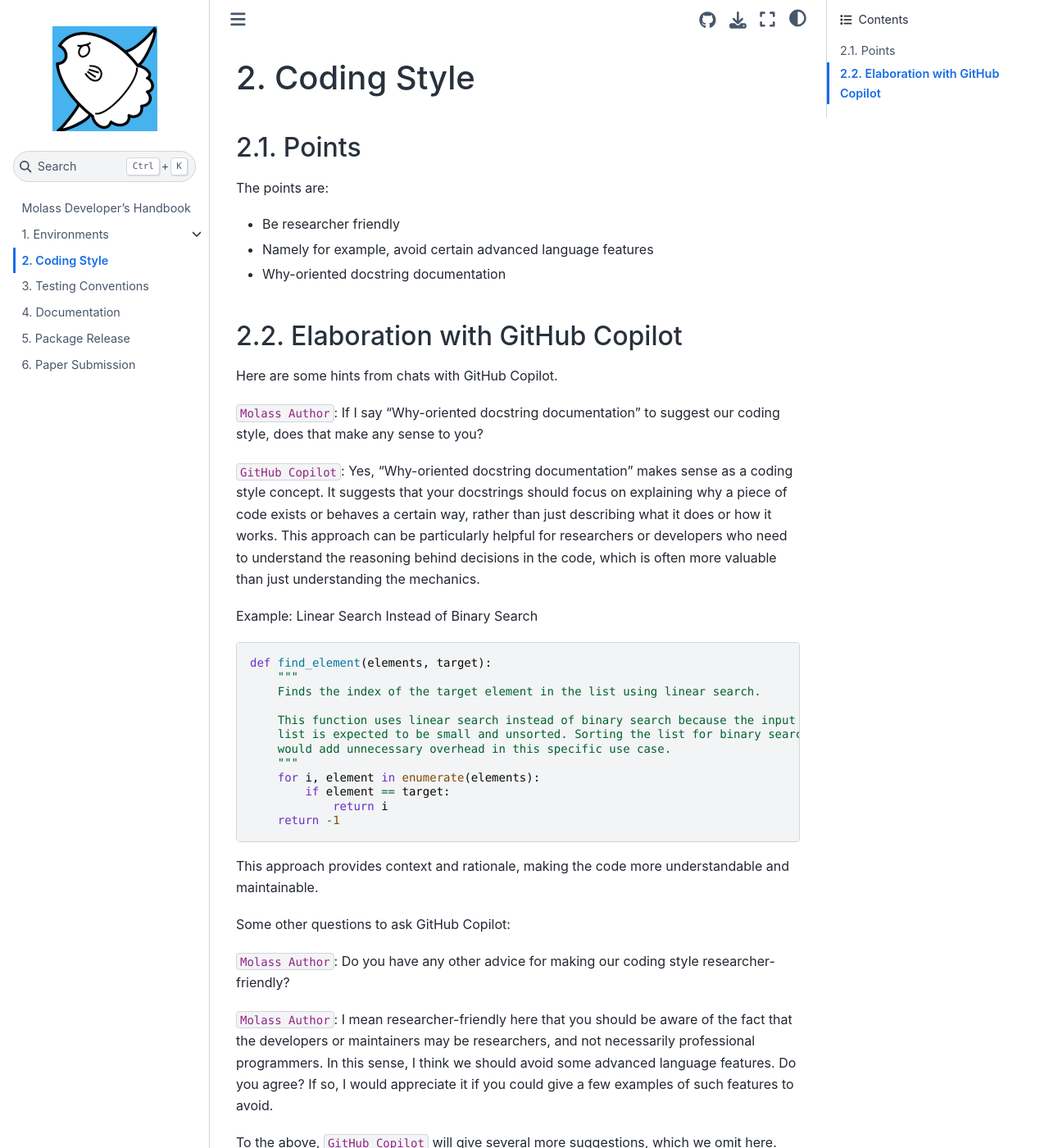
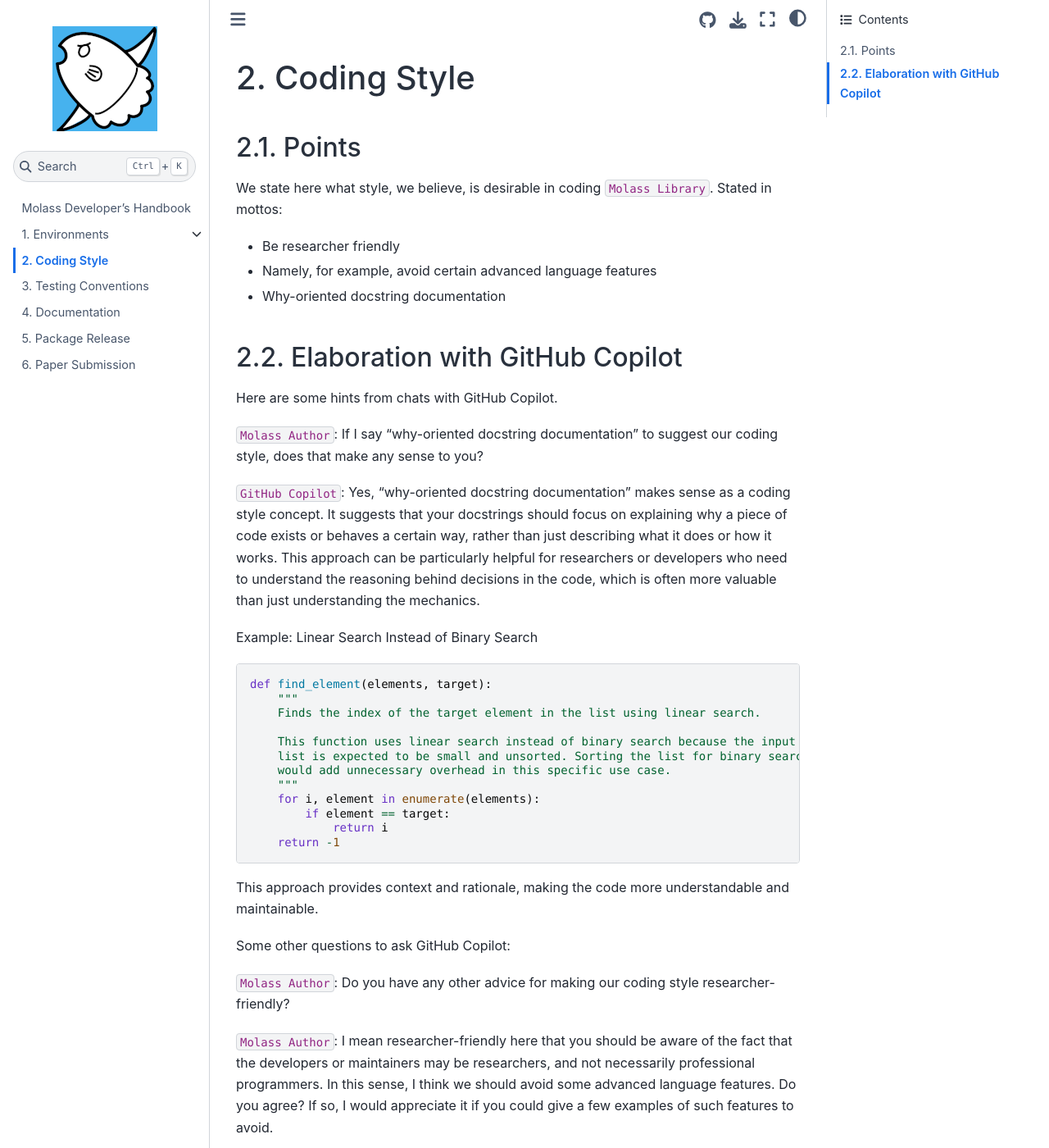
Before and after one commit to biosaxs-dev/molass-develop, a Jupyter Book: the page built from chapters/05/coding_style.md, in a window 1280 px wide and 1400 px high. Shown: the whole window at 82% size. Built offline with Jupyter Book 1.0.4 settings and Sphinx 7.4.7 and the Sphinx Book theme 1.1.4, drawn with Linux system fonts in a browser that asks for light colours; some of the changed text lies outside the part shown.

Commit message:
add descriptions to better explain

```diff
--- a/chapters/05/coding_style.md
+++ b/chapters/05/coding_style.md
@@ -1,18 +1,18 @@
 # Coding Style
 
 ## Points
-The points are:
+We state here what style, we believe, is desirable in coding `Molass Library`. Stated in mottos:
 
 * Be researcher friendly
-* Namely for example, avoid certain advanced language features
+* Namely, for example, avoid certain advanced language features
 * Why-oriented docstring documentation
 
 ## Elaboration with GitHub Copilot
 Here are some hints from chats with GitHub Copilot.
 
-`Molass Author`: If I say "Why-oriented docstring documentation" to suggest our coding style, does that make any sense to you?
+`Molass Author`: If I say "why-oriented docstring documentation" to suggest our coding style, does that make any sense to you?
 
-`GitHub Copilot`: Yes, "Why-oriented docstring documentation" makes sense as a coding style concept. It suggests that your docstrings should focus on explaining why a piece of code exists or behaves a certain way, rather than just describing what it does or how it works. This approach can be particularly helpful for researchers or developers who need to understand the reasoning behind decisions in the code, which is often more valuable than just understanding the mechanics.
+`GitHub Copilot`: Yes, "why-oriented docstring documentation" makes sense as a coding style concept. It suggests that your docstrings should focus on explaining why a piece of code exists or behaves a certain way, rather than just describing what it does or how it works. This approach can be particularly helpful for researchers or developers who need to understand the reasoning behind decisions in the code, which is often more valuable than just understanding the mechanics.
 
 Example: Linear Search Instead of Binary Search
 
@@ -39,7 +39,7 @@
 
 `Molass Author`: I mean researcher-friendly here that you should be aware of the fact that the developers or maintainers may be researchers, and not necessarily professional programmers. In this sense, I think we should avoid some advanced language features. Do you agree? If so, I would appreciate it if you could give a few examples of such features to avoid.
 
-To the above, `GitHub Copilot` will give several more suggestions, which we omit here.
+To the above questions, `GitHub Copilot` would give several more suggestions, which we omit here, implying you can ask anytime if you know what to ask.
 
 Acknowledgement to:
 Suggestions provided by GitHub Copilot, an AI programming assistant.
```
